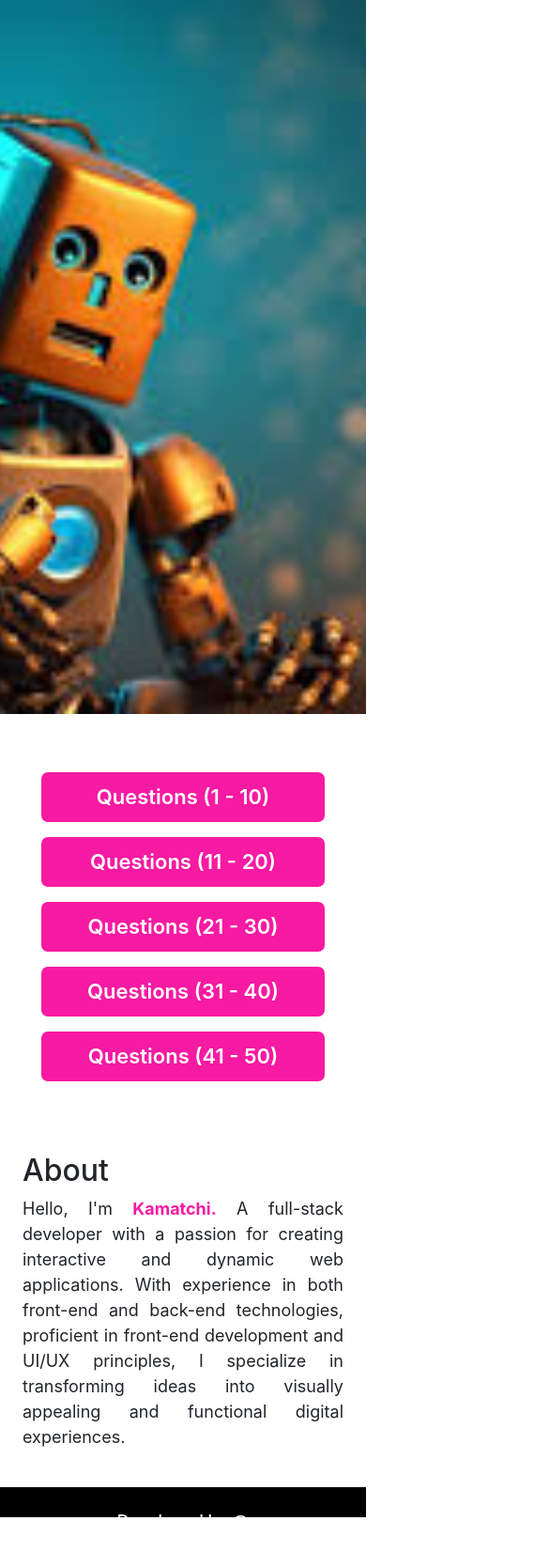
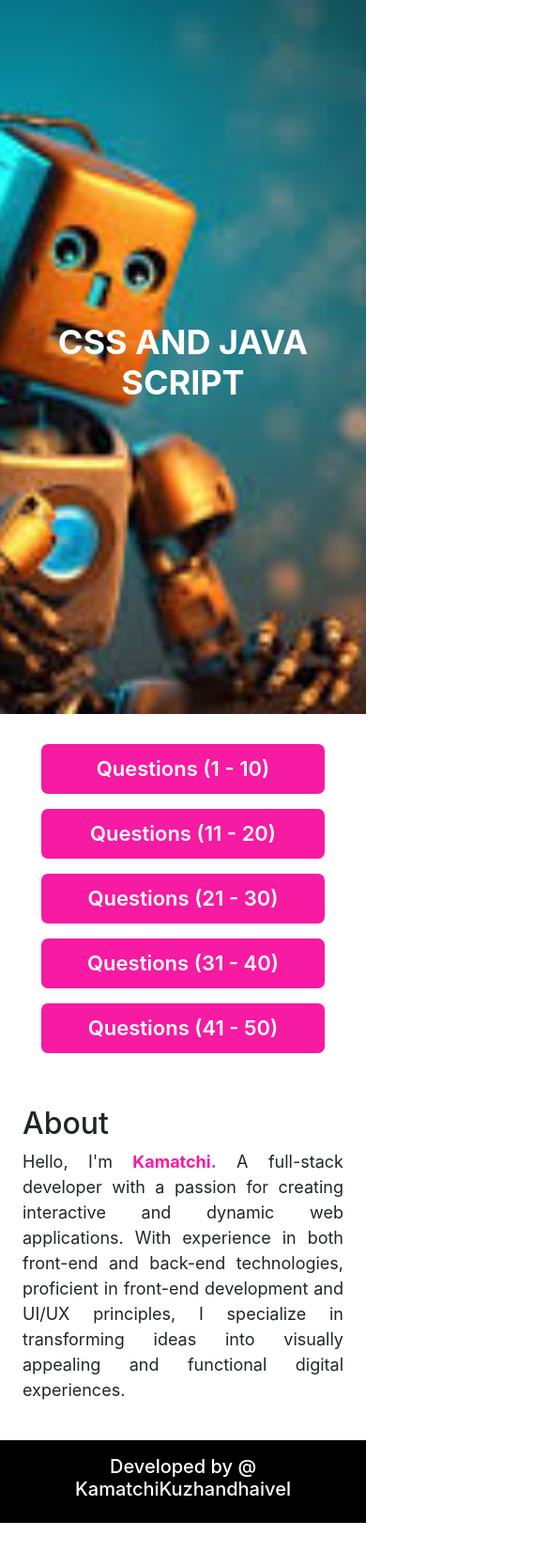
Before and after one commit to Kamatchi-k/quiz, a plain HTML site: page index.html in a window 390 px wide. Shown: the top 1652 px of the page at 94% size, 585 px wide, since content can reach past the window. After the commit the page ends 1621 px from the top, so only its background shows below. Drawn offline with nearby package versions, Linux system fonts and the light colour scheme.

Commit message:
Update index.html

```diff
--- a/index.html
+++ b/index.html
@@ -4,49 +4,11 @@
 <head>
     <meta charset="UTF-8">
     <meta name="viewport" content="width=device-width, initial-scale=1.0">
-    <title>css & js</title>
-    <link href="D:\kamatchi-quize\bootstrap-5.3.3-dist\bootstrap-5.3.3-dist\css\bootstrap.min.css"
-        rel="stylesheet">
+    <title>CSS & JS</title>
+    <link href="D:\kamatchi-quize\bootstrap-5.3.3-dist\bootstrap-5.3.3-dist\css\bootstrap.min.css" rel="stylesheet">
+
     <style>
-        .bg {
-            background-image: url("roba.jpg");
-            min-height: 90vh;
-            background-size: cover;
-            background-position: center;
-        }
-
-        h1 {
-            position: relative;
-
-            top: 300px;
-            font-size: 50px;
-        }
-
-        .head {
-
-            margin-left: 20px;
-        }
-
-        p {
-            font-size: x-large;
-        }
-
-        .levels {
-            text-decoration: none;
-            text-align: center;
-            font-size: large;
-            font-weight: 600;
-            background-color: rgb(247, 26, 162);
-            width: 100%;
-            max-width: 230px;
-            padding: 8px;
-            box-sizing: border-box;
-            border: 3px solid white;
-            border-radius: 10px;
-            margin: 5px;
-            color: white;
-            font-size: 26px;
-        }
+        /* Background Styling */
         .bg {
             background-image: url("roba.jpg");
             min-height: 90vh;
@@ -55,29 +17,21 @@
             display: flex;
             align-items: center;
             justify-content: center;
+            text-align: center;
         }
 
+        /* Header Styling */
         h1 {
             font-size: 40px;
+            color: white;
             text-align: center;
-    color: white;
             margin-top: 20px;
         }
 
-.head {
-    text-align: center;
-    padding: 20px;
-}
-
-p {
-    font-size: large;
-    text-align: justify;
-}
-
+        /* Button Styling */
         .levels {
             text-decoration: none;
             text-align: center;
-    font-size: large;
             font-weight: 600;
             background-color: rgb(247, 26, 162);
             width: 100%;
@@ -99,6 +53,19 @@ p {
             transition: background-color 0.3s, color 0.3s;
         }
 
+        /* About Section */
+        .profile {
+            text-decoration: none;
+            color: rgb(247, 26, 162);
+            font-weight: bold;
+        }
+
+        p {
+            font-size: large;
+            text-align: justify;
+        }
+
+        /* Footer */
         .footer {
             background-color: black;
             color: white;
@@ -106,13 +73,7 @@ p {
             padding: 10px;
         }
 
-.profile {
-    text-decoration: none;
-    color: rgb(247, 26, 162);
-    font-weight: bold;
-}
-
-/* Responsive Adjustments */
+        /* Mobile View */
         @media (max-width: 576px) {
             h1 {
                 font-size: 30px;
@@ -127,6 +88,7 @@ p {
             }
         }
 
+        /* Tablet View */
         @media (max-width: 768px) {
             h1 {
                 font-size: 36px;
@@ -140,98 +102,36 @@ p {
                 max-width: 100%;
             }
         }
-
-
-        .levels:hover {
-            background-color:white;
-            color:rgb(247, 26, 162) ;
-            border: 3px solid rgb(247, 26, 162);
-            transition: background-color 0.3s, color 0.3s;
-        }
-        .footer {
-            background-color: black;
-            color: white;
-
-        }
-
-
-        .profile {
-            text-decoration: none;
-        }
-
-        @media (max-width: 576px) {
-
-            /* Mobile view */
-            .head {
-                margin-left: 5px;
-                margin-top: 80px;
-            }
-
-            p,
-            h5 {
-                font-size: medium;
-            }
-
-            .levels {
-                max-width: 90%;
-            }
-        }
-
-        @media (max-width: 768px) {
-
-            /* Tablet view */
-            .head {
-                margin-left: 10px;
-                margin-top: 100px;
-            }
-
-            p,
-            h5 {
-                font-size: large;
-            }
-        }
-        #start{
-            position: relative;
-            top: 30px;
-        }
     </style>
 </head>
 
 <body>
     <div class="bg w-100 p-1">
         <div class="head">
-            <h1 style="color: white;"> <b style="position: relative;left: 600px;"> CSS AND JAVA SCRIPT</b></h1><br>
-            <div class="row">
-                <div class="col-lg-8 col-md-8">
-
-                </div>
-                <div class="col-lg-4 col-md-4"></div>
+            <h1><b>CSS AND JAVA SCRIPT</b></h1>
         </div>
     </div>
-    </div>
+
     <div class="p-4">
-
         <div id="start" class="d-flex flex-column flex-lg-row justify-content-lg-evenly">
             <a href="stage1.html" class="levels">Questions (1 - 10)</a>
             <a href="stage2.html" class="levels">Questions (11 - 20)</a>
             <a href="stage3.html" class="levels">Questions (21 - 30)</a>
             <a href="stage4.html" class="levels">Questions (31 - 40)</a>
-
             <a href="stage5.html" class="levels">Questions (41 - 50)</a>
         </div>
+    </div>
 
+    <div class="p-4">
+        <h2>About</h2>
+        <p>Hello, I'm <a href="resume.html" class="profile">Kamatchi.</a> A full-stack developer with a passion for creating interactive and dynamic web applications.
+            With experience in both front-end and back-end technologies, proficient in front-end development and UI/UX
+            principles, I specialize in transforming ideas into visually appealing and functional digital experiences.
+        </p>
     </div>
-    <div class="p-4">
-        <h2 style="position: relative;top: 50px;">About</h2>
-        <p style="position: relative;top: 50px;">Hello, I'm <a href="resume.html" class="profile">Kamatchi.</a> A full-stack developer with a passion for
-            creating interactive and dynamic web applications.
-            With experience in both front-end and back-end technologies, proficient in front-end development and UI/UX
-            principles,
-            I specialize in transforming ideas into visually appealing and functional digital experiences.</p>
-    </div>
-    <div style="position: relative; bottom: -50px; height: 30px;font-size: 20px;" class="text-center footer p-3">
-        <h5 style="margin: 10px;">Developed by @ KamatchiKuzhandhaivel</h5>
 
+    <div class="footer p-3">
+        <h5>Developed by @ KamatchiKuzhandhaivel</h5>
     </div>
 </body>
 
```
Lines whose indentation alone changed are shown as unchanged.
